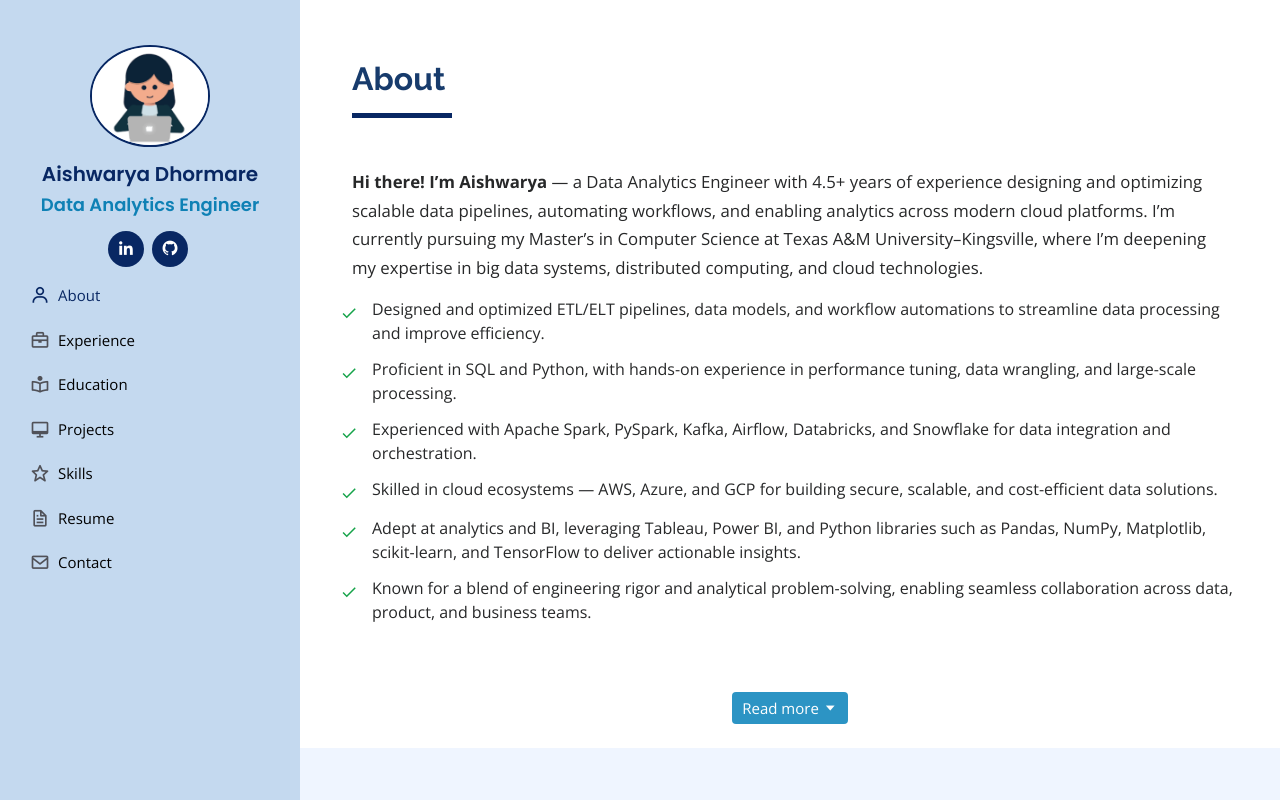
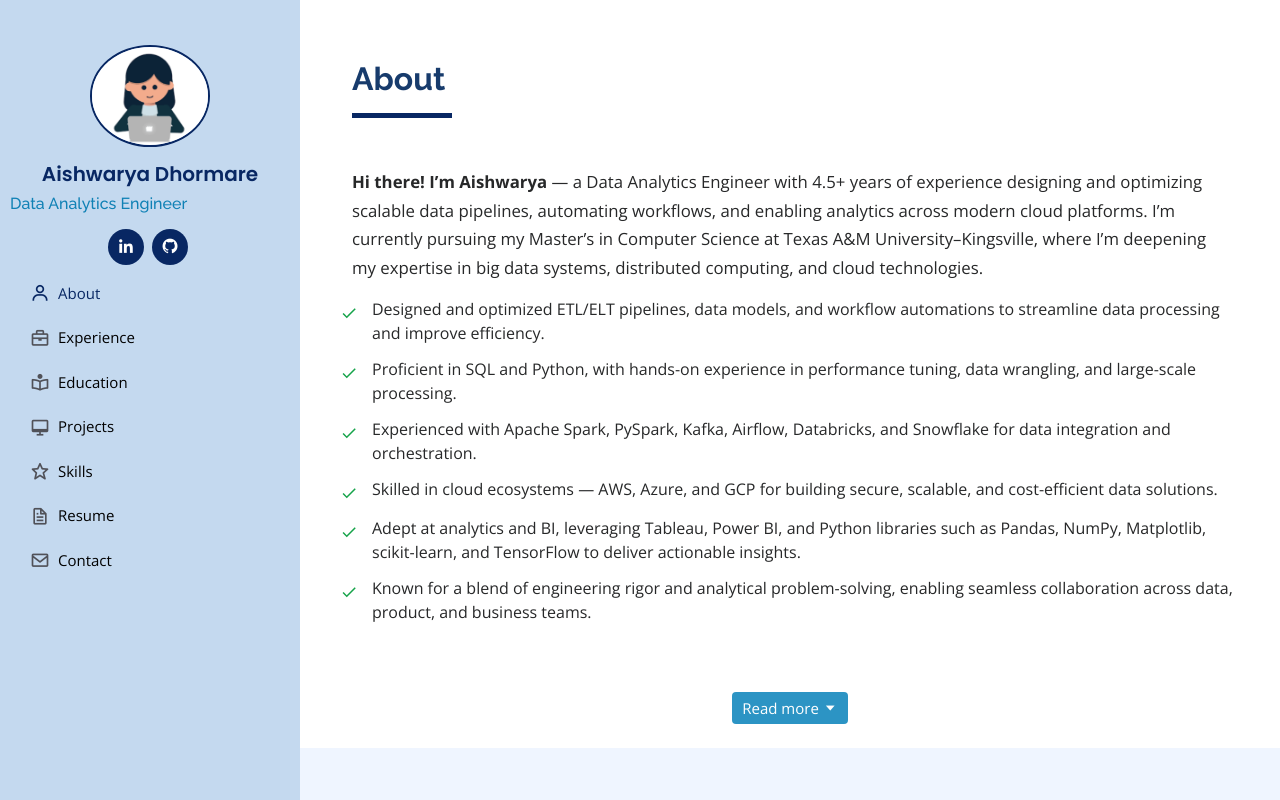
Before and after one commit to aishwaryad6/aishwaryad6.github.io, a plain HTML site: page index.html in a window 1280 px wide. Shown: the top 800 px of the page. Drawn offline with nearby package versions, Linux system fonts and the light colour scheme; a web font is replaced by a local one.

Commit message:
portfolio

```diff
--- a/index.html
+++ b/index.html
@@ -62,7 +62,7 @@
       <div class="profile">
         <img src="assets/img/user-image.png" alt="" class="img-fluid rounded-circle">
         <h1 class="text-light"><a href="index.html">Aishwarya Dhormare</a></h1><br>
-        <h5 class="text-dark" style="color: white;"><a href="index.html">Data Analytics Engineer</a></h5>
+        <h6 class="text-dark" style="color: white;"><a href="index.html">Data Analytics Engineer</a></h6>
         <div class="social-links mt-3 text-center">
           <a href="https://www.linkedin.com/in/aishwaryadhormare/" class="linkedin" target="_blank"><i class="bx bxl-linkedin"></i></a>
           <a href="https://github.com/aishwaryad6" class="git-hub" target="_blank"><i class="bx bxl-github"></i></a>
```
